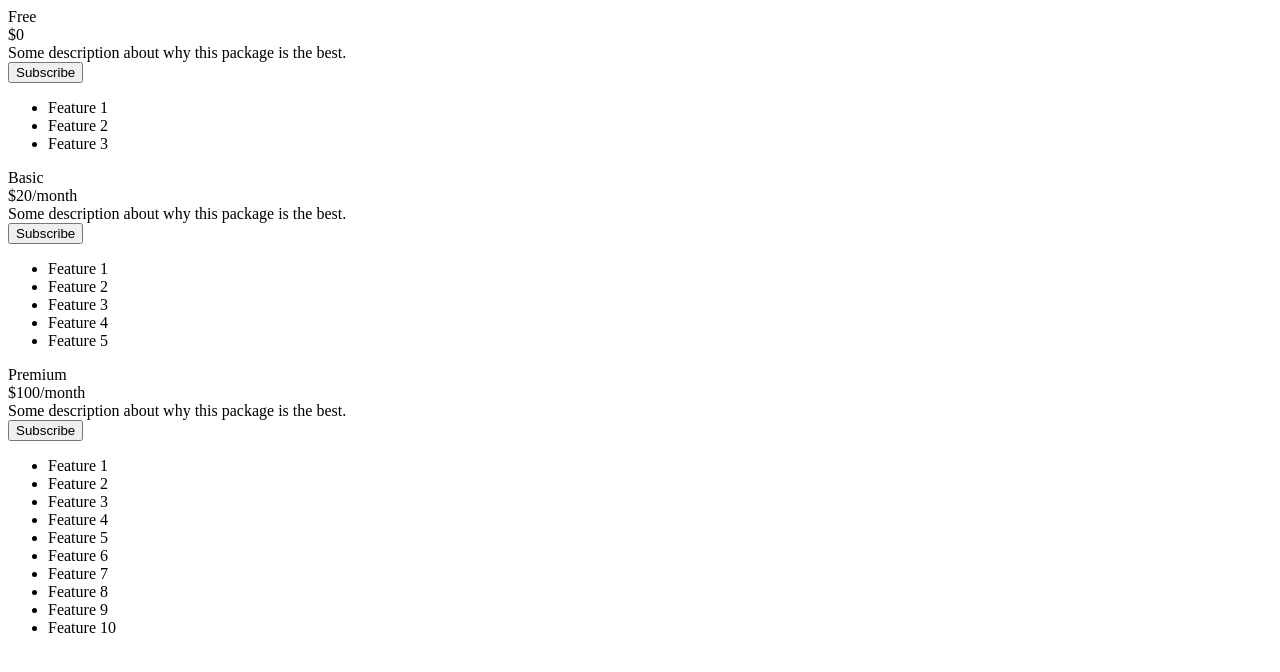
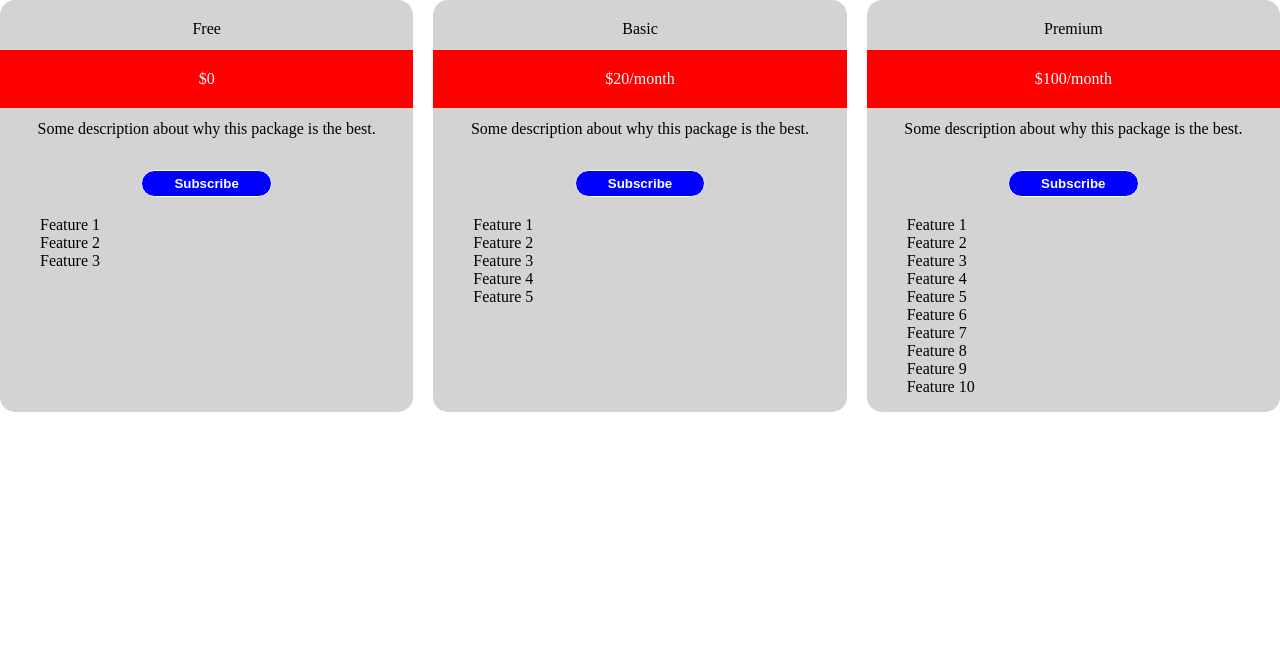
Before and after one commit to rob2301/pricing-tables, a plain HTML site: page index.html in a window 1280 px wide. Drawn offline with Linux system fonts and the light colour scheme.

Commit message:
css added and html updated

```diff
--- a/index.html
+++ b/index.html
@@ -12,11 +12,11 @@
   <div class="container">
 
     <div class="price-1">
-      <div>Free</div>
-      <div>$0</div>
-      <div>Some description about why this package is the best.</div>
-      <div><button>Subscribe</button></div>
-      <div>
+      <div class="package-name">Free</div>
+      <div class="price">$0</div>
+      <div class="info">Some description about why this package is the best.</div>
+      <div class="subscribe-button"><button>Subscribe</button></div>
+      <div class="feature-list">
         <ul>
         <li>Feature 1</li>
         <li>Feature 2</li>
@@ -26,11 +26,11 @@
     </div>
 
     <div class="price-2">
-      <div>Basic</div>
-      <div>$20/month</div>
-      <div>Some description about why this package is the best.</div>
-      <div><button>Subscribe</button></div>
-      <div>
+      <div class="package-name">Basic</div>
+      <div class="price">$20/month</div>
+      <div class="info">Some description about why this package is the best.</div>
+      <div class="subscribe-button"><button>Subscribe</button></div>
+      <div class="feature-list">
         <ul>
         <li>Feature 1</li>
         <li>Feature 2</li>
@@ -42,11 +42,11 @@
     </div>
 
     <div class="price-3">
-      <div>Premium</div>
-      <div>$100/month</div>
-      <div>Some description about why this package is the best.</div>
-      <div><button>Subscribe</button></div>
-      <div>
+      <div class="package-name">Premium</div>
+      <div class="price">$100/month</div>
+      <div class="info">Some description about why this package is the best.</div>
+      <div class="subscribe-button"><button>Subscribe</button></div>
+      <div class="feature-list">
         <ul>
         <li>Feature 1</li>
         <li>Feature 2</li>
--- a/style.css
+++ b/style.css
@@ -0,0 +1,56 @@
+body {
+  margin: 0;
+}
+
+/* ____ Price tables ____ */
+
+.container {
+  display: grid;
+  grid-template-areas:
+    "price-1 price-2 price-3";
+  grid-gap: 20px;
+}
+
+.price-1 { grid-area: price-1; }
+.price-2 { grid-area: price-2; }
+.price-3 { grid-area: price-3; }
+
+/* ____ Price containers ____ */
+
+.price-1, .price-2, .price-3 {
+  background-color: lightgray;
+  display: grid;
+  border-radius: 15px;
+  grid-template-rows: 50px 50px 50px 50px auto;
+  align-items: baseline;
+}
+
+ul {
+  list-style: none;
+}
+
+.feature-list {
+  align-content: start;
+}
+
+.package-name, .price, .info, .subscribe-button {
+  padding: 20px;
+  justify-self: center;
+  width: calc(100% - 40px);
+  text-align: center;
+}
+
+.price {
+  background-color: red;
+  color: white;
+}
+
+button {
+  background-color: blue;
+  color: white;
+  border: solid 1px white;
+  border-radius: 100px;
+  font-weight: bold;
+  padding: 5px 32px;
+  cursor: pointer;
+}
```
